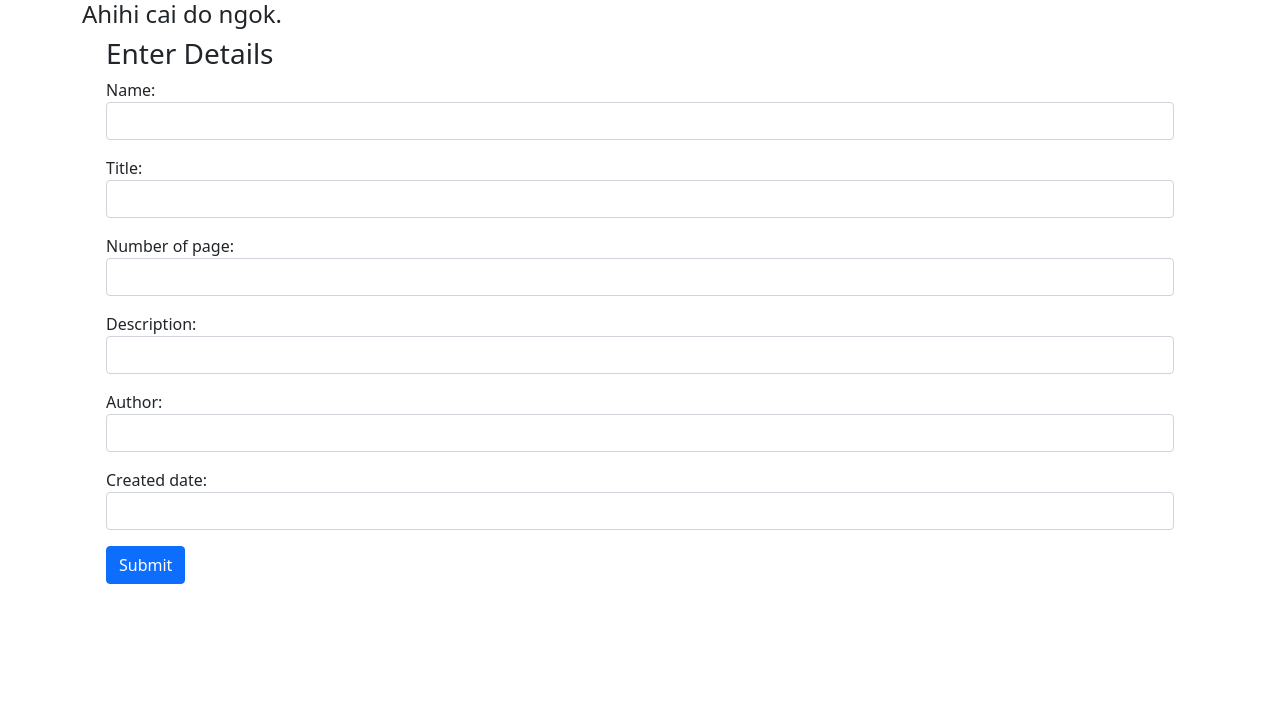
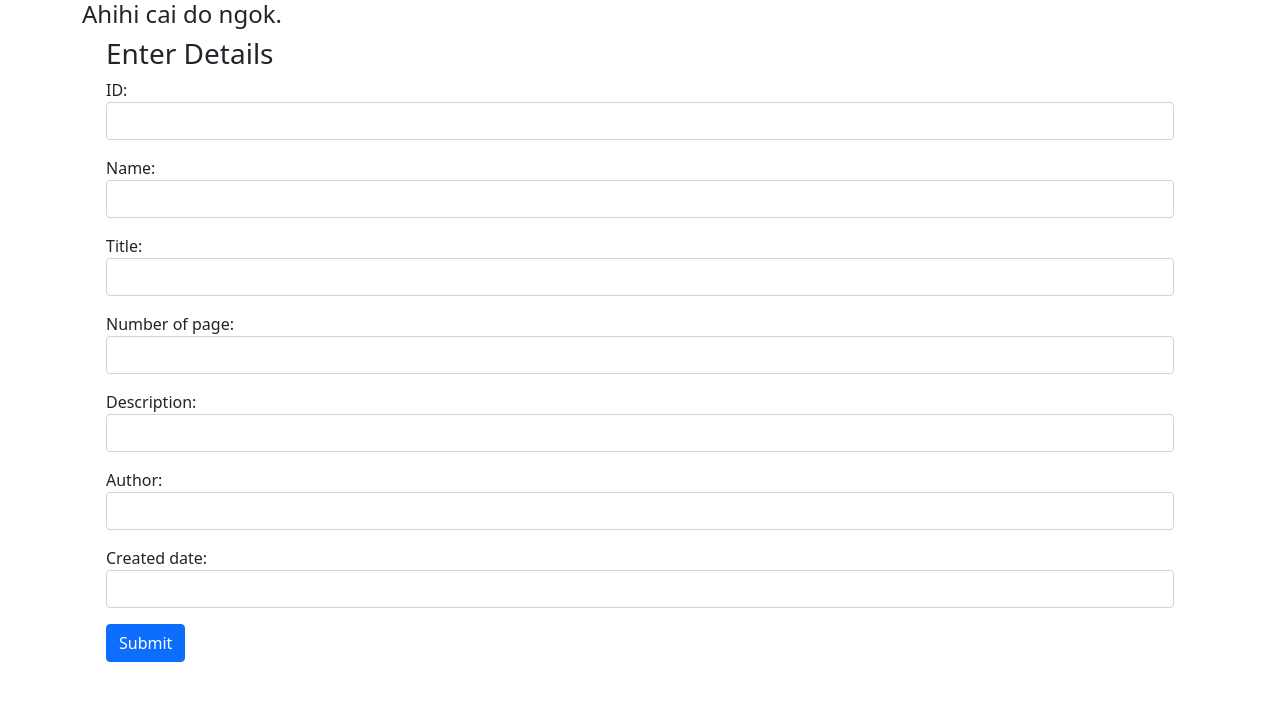
Before and after one commit to hieppro114/web, a Django app: page /addnew in a window 1280 px wide. Shown: the top 701 px of the page. Run offline with Django 4.2, Linux system fonts and the light colour scheme; some libraries are stand-ins or nearby versions.

Commit message:
Update index.html

```diff
--- a/devproject/myapp/templates/index.html
+++ b/devproject/myapp/templates/index.html
@@ -11,6 +11,10 @@
         <h3>Enter Details</h3>
         </div>
 
+        <div class="mb-3">
+            <label>ID:</label>
+            {{ form.id }}
+        </div>
         <div class="mb-3">
             <label>Name:</label>
             {{ form.name }}
```
